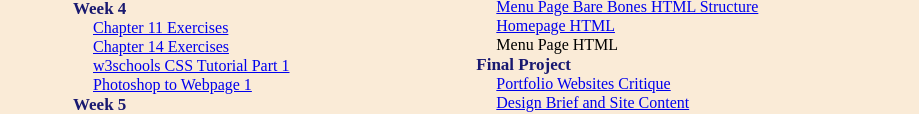
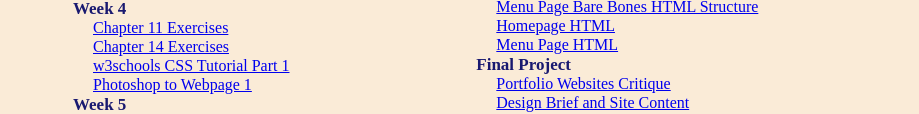
Before and after one commit to ethakkar/AVT217, a plain HTML site: page weekly/index.html in a window 1280 px wide. Shown: the part 324-438 px from the top of the page, without its empty margins (0-919 px from the left). Drawn offline with Linux system fonts and the light colour scheme.

Commit message:
Add files via upload

```diff
--- a/weekly/index.html
+++ b/weekly/index.html
@@ -112,7 +112,7 @@
 <dd><a href="../p2/home_structure.html">Homepage Bare Bones HTML Structure</a></dd>
 <dd><a href="../p2/menu_structure.html">Menu Page Bare Bones HTML Structure</a></dd>
 <dd><a href="../p2/home.html">Homepage HTML</a></dd>
-<dd>Menu Page HTML</dd>
+<dd><a href="../p2/menu.html">Menu Page HTML</a></dd>
 
 <dl>
 <dt>Final Project</dt>
```
